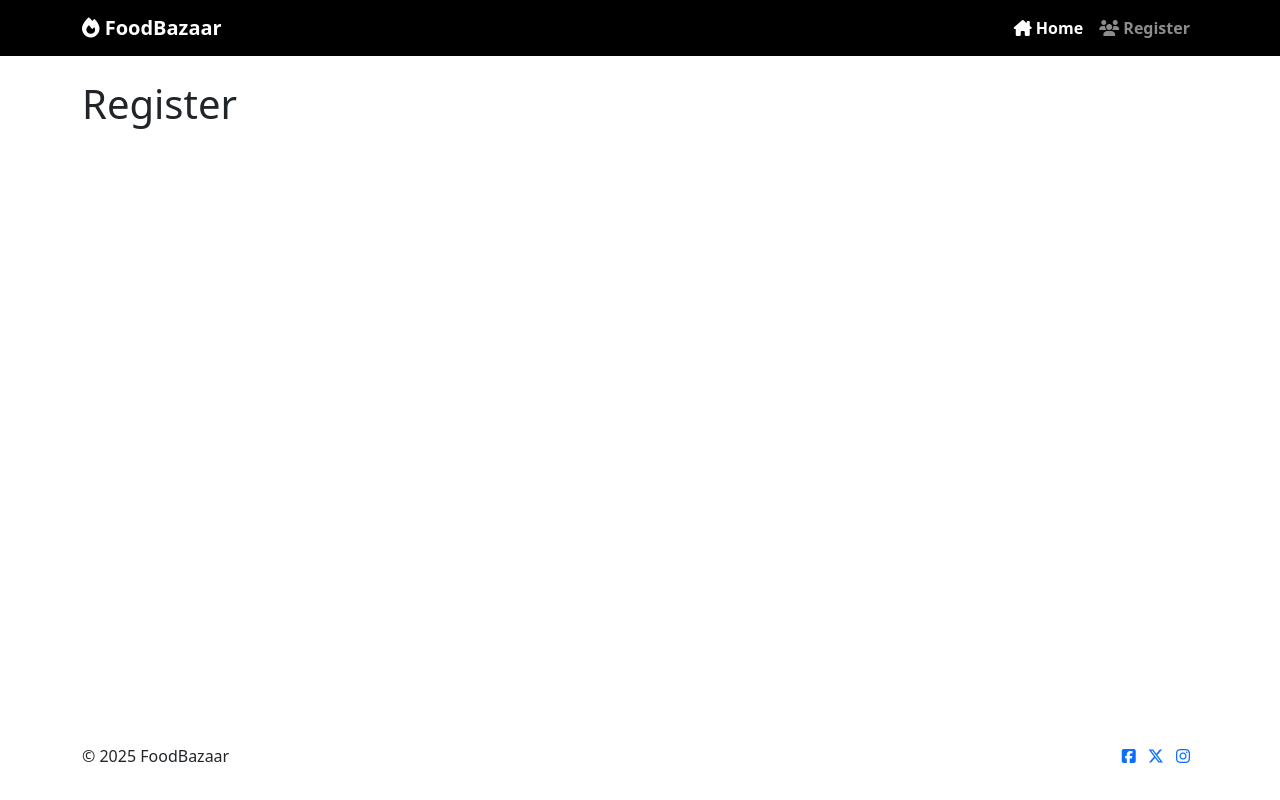
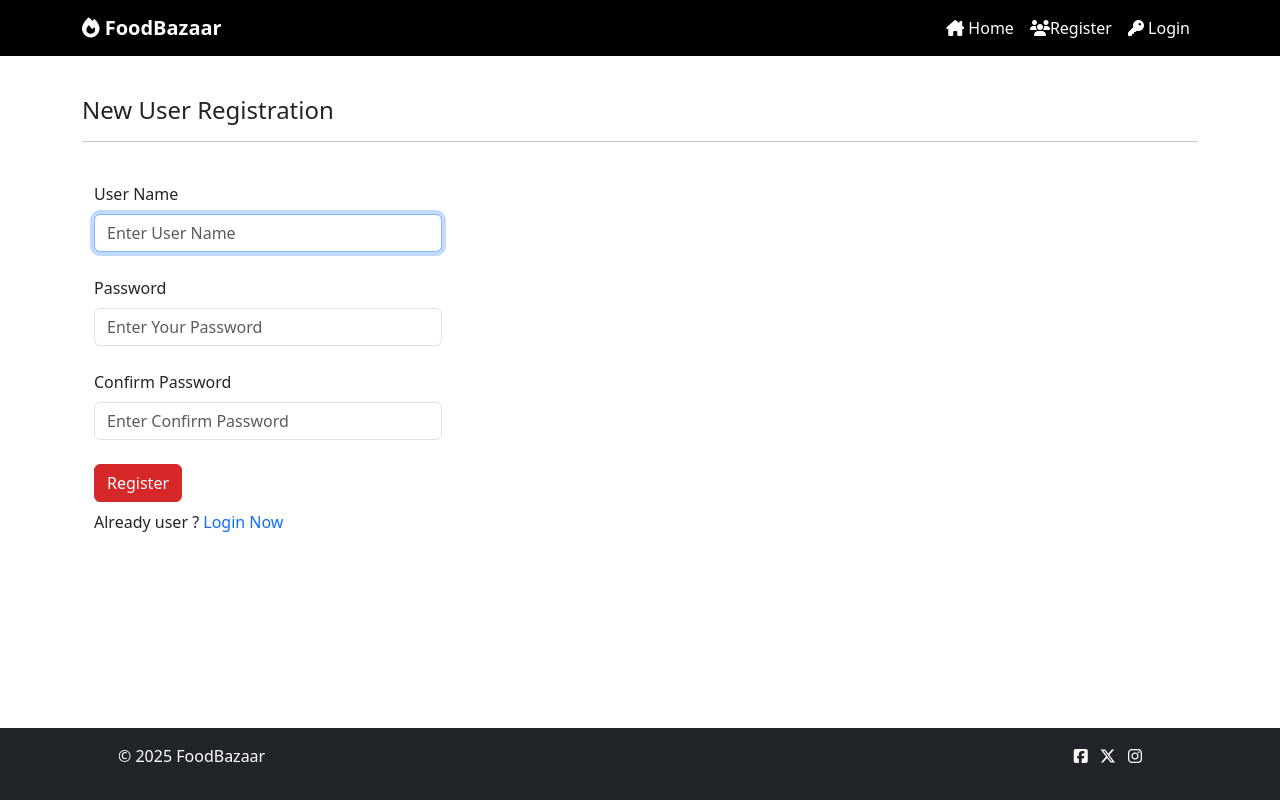
Before and after one commit to sameerafarvin/capstone, a Django app: page /register/ in a window 1280 px wide. Run offline with Django 4.2, Linux system fonts and the light colour scheme.

Commit message:
added register page

```diff
--- /dev/null
+++ b/shop/form.py
@@ -0,0 +1,12 @@
+from pyexpat import model
+from django.contrib.auth.forms import UserCreationForm
+from .models import User
+from django import forms
+
+class CustomUserForm(UserCreationForm):
+    username=forms.CharField(widget=forms.TextInput(attrs={'class':'form-control','placeholder':'Enter User Name'}))
+    password1=forms.CharField(widget=forms.PasswordInput(attrs={'class':'form-control','placeholder':'Enter Your Password'}))
+    password2=forms.CharField(widget=forms.PasswordInput(attrs={'class':'form-control','placeholder':'Enter Confirm Password'}))
+    class Meta:
+        model=User
+        fields=['username','email','password1','password2']
--- a/shop/models.py
+++ b/shop/models.py
@@ -1,6 +1,7 @@
 from django.db import models
 from django.utils.text import slugify
 from cloudinary.models import CloudinaryField
+from django.contrib.auth.models import User
 
 # Create your models here.
 class Category(models.Model):
--- a/shop/templates/shop/inc/footer.html
+++ b/shop/templates/shop/inc/footer.html
@@ -1,36 +1,20 @@
-<footer id="footer" class="footer text-center text-lg-start py-3 mt-auto">
-    <div class="container">
-        <!-- “On small screens (sm, ≥576px) and above, the .row should automatically create 2 equal-width columns for its children.”    -->
+<footer id="footer" class="footer text-center text-lg-start py-3 mt-0 bg-dark text-white">
+    <div class="container ">
         <div class="row row-cols-sm-2">
-            <div class="col col-md-6 text-md-start">
-                <p>© 2025 FoodBazaar</p>
+            <div class="col text-md-start px-5">
+                <p >© 2025 FoodBazaar</p>
             </div>
-            <div class="col col-md-6 text-md-end">
-                <div class="social-links">
-                    <a
-                        href="https://www.facebook.com"
-                        target="_blank"
-                        rel="noopener noreferrer"
-                        aria-label="Visit our Facebook page"
-                        class="me-2"
-                        ><i class="fa-brands fa-square-facebook"></i
-                    ></a>
-                    <a
-                        href="https://x.com/"
-                        target="_blank"
-                        rel="noopener noreferrer"
-                        aria-label="Follow us on Twitter"
-                        class="me-2"
-                        ><i class="fa-brands fa-x-twitter"></i
-                    ></a>
-                    <a
-                        href="https://www.instagram.com"
-                        target="_blank"
-                        rel="noopener noreferrer"
-                        aria-label="Follow us on Instagram"
-                        class="me-2"
-                        ><i class="fa-brands fa-instagram"></i
-                    ></a>
+            <div class="col text-md-end">
+                <div class="px-5 social-links">
+                    <a href="https://www.facebook.com" target="_blank" rel="noopener noreferrer" aria-label="Visit our Facebook page" class="me-2 text-white">
+                        <i class="fa-brands fa-square-facebook"></i>
+                    </a>
+                    <a href="https://x.com/" target="_blank" rel="noopener noreferrer" aria-label="Follow us on Twitter" class="me-2 text-white">
+                        <i class="fa-brands fa-x-twitter"></i>
+                    </a>
+                    <a href="https://www.instagram.com" target="_blank" rel="noopener noreferrer" aria-label="Follow us on Instagram" class="me-2 text-white">
+                        <i class="fa-brands fa-instagram"></i>
+                    </a>
                 </div>
             </div>
         </div>
--- a/shop/templates/shop/inc/navbar.html
+++ b/shop/templates/shop/inc/navbar.html
@@ -1,5 +1,4 @@
-<nav
-    class="navbar navbar-expand-lg navbar-dark bg-dark navbar-custom fixed-top"
+<nav class="navbar navbar-expand-lg navbar-dark bg-dark navbar-custom fixed-top"
 >
     <div class="container">
         <a class="navbar-brand" href="{% url 'home' %}"
@@ -19,13 +18,16 @@
         <div class="collapse navbar-collapse" id="navbarNavAltMarkup">
             <div class="navbar-nav ms-auto">
                 <a
-                    class="nav-link active"
+                    class="nav-link active text-white"
                     aria-current="page"
                     href="{% url 'home' %}"
                     ><i class="fa-solid fa-house-chimney"></i> Home</a
                 >
-                <a class="nav-link" href="#"
-                    ><i class="fa-solid fa-users"></i> Register</a
+                <a class="nav-link text-white" href="{% url 'register' %}"
+                    ><i class="fa-solid fa-users"></i>Register</a
+                >
+                <a class="nav-link text-white" href="#"
+                    ><i class=" fa-solid fa-key"></i> Login</a
                 >
             </div>
         </div>
--- a/shop/templates/shop/layouts/main.html
+++ b/shop/templates/shop/layouts/main.html
@@ -1,38 +1,58 @@
 {% load static %}
-<!doctype html>
+<!DOCTYPE html>
 <html lang="en">
     <head>
-    <meta charset="utf-8">
-    <meta name="viewport" content="width=device-width, initial-scale=1">
+        <meta charset="utf-8" />
+        <meta name="viewport" content="width=device-width, initial-scale=1" />
 
-
-    <title>
-      foodbazaar
-      </title>
-      <link rel="stylesheet" href="https://cdnjs.cloudflare.com/ajax/libs/font-awesome/6.5.2/css/all.min.css">
-       <link href="https://cdn.jsdelivr.net/npm/bootstrap@5.3.8/dist/css/bootstrap.min.css" rel="stylesheet"
-        integrity="sha384-sRIl4kxILFvY47J16cr9ZwB07vP4J8+LH7qKQnuqkuIAvNWLzeN8tE5YBujZqJLB" crossorigin="anonymous">
-      <link rel="stylesheet" href="{% static 'css/style.css' %}">
-
+        <title>foodbazaar</title>
+        <!-- favicons generated by favicon.io -->
+        <link
+            rel="icon"
+            type="image/png"
+            sizes="50x50"
+            href="{% static 'images/logo-fb.png' %}"
+        />
+        <link
+            rel="stylesheet"
+            href="https://cdnjs.cloudflare.com/ajax/libs/font-awesome/6.5.2/css/all.min.css"
+        />
+        <link
+            href="https://cdn.jsdelivr.net/npm/bootstrap@5.3.8/dist/css/bootstrap.min.css"
+            rel="stylesheet"
+            integrity="sha384-sRIl4kxILFvY47J16cr9ZwB07vP4J8+LH7qKQnuqkuIAvNWLzeN8tE5YBujZqJLB"
+            crossorigin="anonymous"
+        />
+        <link rel="stylesheet" href="{% static 'css/style.css' %}" />
     </head>
-  <body  class="d-flex flex-column min-vh-100">
+    <body class="d-flex flex-column min-vh-100">
         {% include 'shop/inc/navbar.html' %}
-
+        <main class="flex-grow-1">
             {% block content %}
             {% endblock content %}
+        </main>
         {% include 'shop/inc/footer.html' %}
 
-    <script src="https://cdn.jsdelivr.net/npm/bootstrap@5.0.2/dist/js/bootstrap.bundle.min.js" integrity="sha384-MrcW6ZMFYlzcLA8Nl+NtUVF0sA7MsXsP1UyJoMp4YLEuNSfAP+JcXn/tWtIaxVXM" crossorigin="anonymous"></script>
+        <script
+            src="https://cdn.jsdelivr.net/npm/bootstrap@5.0.2/dist/js/bootstrap.bundle.min.js"
+            integrity="sha384-MrcW6ZMFYlzcLA8Nl+NtUVF0sA7MsXsP1UyJoMp4YLEuNSfAP+JcXn/tWtIaxVXM"
+            crossorigin="anonymous"
+        ></script>
         <!-- JavaScript code to ensure the Bootstrap mobile navbar collapses when navigating to in-page links -->
         <script>
             document
                 .querySelectorAll(".navbar-collapse .nav-link")
                 .forEach((link) => {
                     link.addEventListener("click", function (e) {
-                    let section = document.querySelector(e.target.getAttribute("href"));
+                        let section = document.querySelector(
+                            e.target.getAttribute("href")
+                        );
                         if (section) {
                             e.preventDefault(); // Prevent default anchor click behavior
-                        let navbarHeight = document.querySelector(".navbar-toggler").offsetHeight;
+                            let navbarHeight =
+                                document.querySelector(
+                                    ".navbar-toggler"
+                                ).offsetHeight;
                             window.scroll({
                                 top: section.offsetTop - navbarHeight, // Adjust for navbar height
                                 behavior: "smooth",
--- /dev/null
+++ b/shop/templates/shop/login.html
@@ -0,0 +1 @@
+<h1>Login</h1>
--- a/shop/templates/shop/products/product_details.html
+++ b/shop/templates/shop/products/product_details.html
@@ -32,7 +32,7 @@
                 </div>
             </div>
             <div class="col-12 col-lg-6 my-4">
-                <div class="my-3 px-5">
+                <div class="my-3 px-2">
                     <h5 class=" h1 text-body py-1">{{products | upper}}</h5>
 
                     <p class="text-dark fs-5 py-1  ">{{products.description}}</p>
--- a/shop/templates/shop/register.html
+++ b/shop/templates/shop/register.html
@@ -1,6 +1,61 @@
 {% extends 'shop/layouts/main.html' %}
-{% block content %}
-<div class="container" style="margin-top: 80px;">
-<h1>Register</h1>
+ {% block content %}
+<div class="container pt-5" >
+    <div class="row pt-5">
+        <div class="col-12">
+            <h4 class="mb-3">New User Registration</h4>
+            <hr >
+            {% include 'shop/inc/message.html' %}
+        </div>
+    </div>
+    <section class="py-4">
+        <div class="container">
+            <div class="row">
+                <div class="col-12 col-md-4">
+                    <form method="post" action="">
+                        {% csrf_token %}
+                        <div class="mb-4">
+                            <label for="" class="form-label">User Name</label>
+                            {{form.username}}
+                        </div>
+
+                        <div class="mb-4">
+                            <label for="" class="form-label">Password</label>
+                            {{form.password1}}
+                        </div>
+                        <div class="mb-4">
+                            <label for="" class="form-label"
+                                >Confirm Password</label
+                            >
+                            {{form.password2}}
+                        </div>
+                        <button type="submit" class="btn custom-primary ">
+                            Register
+                        </button>
+                    </form>
+                    <p class="my-2">Already user ? <a href="#">Login Now</a></p>
+                </div>
+                <div class="col-6">
+                    {% if form.errors.username %}
+                    <label class="text-danger d-block"
+                        >{{ form.errors.username }}</label
+                    >
+                    {% endif %} {% if form.errors.email %}
+                    <label class="text-danger d-block"
+                        >{{ form.errors.email }}</label
+                    >
+                    {% endif %} {% if form.errors.password1 %}
+                    <label class="text-danger d-block"
+                        >{{ form.errors.password1 }}</label
+                    >
+                    {% endif %} {% if form.errors.password2 %}
+                    <label class="text-danger d-block"
+                        >{{ form.errors.password2 }}</label
+                    >
+                    {% endif %}
+                </div>
+            </div>
+        </div>
+    </section>
 </div>
 {% endblock content %}
--- a/shop/urls.py
+++ b/shop/urls.py
@@ -4,6 +4,7 @@ from . import views
 urlpatterns = [
     path('', views.home, name='home'),
     path('<str:name>',views.collectionsview,name='home'),
-     path('<str:cname>/<str:pname>',views.product_details,name="product_details"),
+    path('<str:cname>/<str:pname>',views.product_details,name="product_details"),
     path('register/', views.register, name='register'),
+
 ]
--- a/shop/views.py
+++ b/shop/views.py
@@ -2,6 +2,7 @@ from django.shortcuts import render, redirect
 from django.http import HttpResponse
 from.models import *
 from django.contrib import messages
+from .form import CustomUserForm
 
 
 
@@ -32,5 +33,13 @@ def product_details(request,cname,pname):
         return redirect('home')
 
 
+
 def register(request):
-    return render(request, 'shop/register.html')
+    form=CustomUserForm()
+    if request.method=='POST':
+        form=CustomUserForm(request.POST)
+        if form.is_valid():
+            form.save()
+            messages.success(request,"Registration Success Please Login")
+            return redirect('/login')
+    return render(request,"shop/register.html",{'form':form})
--- a/static/css/style.css
+++ b/static/css/style.css
@@ -14,9 +14,8 @@ a{
 }
 
 
-.navbar-custom .nav-link {
-    font-weight: bold;
-
+.navbar-custom .nav-link:hover {
+    text-decoration: underline;
 }
 /* Add overflow-x hidden to prevent horizontal scrolling */
 header {
@@ -77,15 +76,14 @@ header {
     padding: 2px 6px;
     color: white;
     border-radius: 5px;
+}
 
 
 /*Footer*/
-footer {
-    background-color: black;
-    color: white;
+
+#footer .social-links {
+
+
+
+
 }
-#footer .social-links i {
-    color: white;
-    font-size: 1.9rem;
-    transition: color 0.3s ease-in-out;
-}
```
Also changed, not shown: static/images/logo-fb.png (added), 2 other files. Lines whose indentation alone changed are shown as unchanged.
